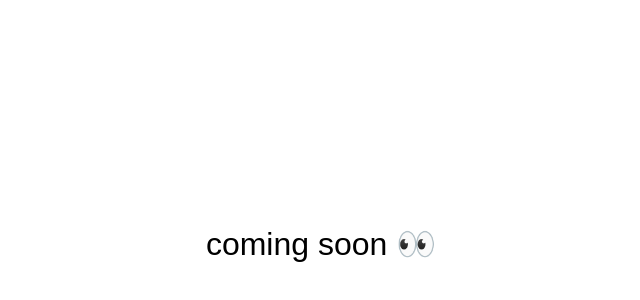
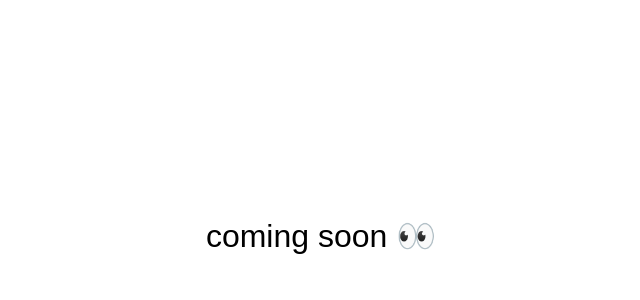
Before and after one commit to indraakkk/blog.yuni-indra.com, a plain HTML site: page index.html in a window 1280 px wide. Shown: the part 164-464 px from the top of the page, without its empty margins (319-959 px from the left). Drawn offline with Linux system fonts and the light colour scheme.

Commit message:
fix: reset body

```diff
--- a/index.html
+++ b/index.html
@@ -5,6 +5,9 @@
     <meta name="viewport" content="width=device-width, initial-scale=1.0">
     <title>Blog Yuni-Indra</title>
     <style>
+        body {
+            margin: unset;
+        }
         div {
             display: flex;
             width: 100%;
```
